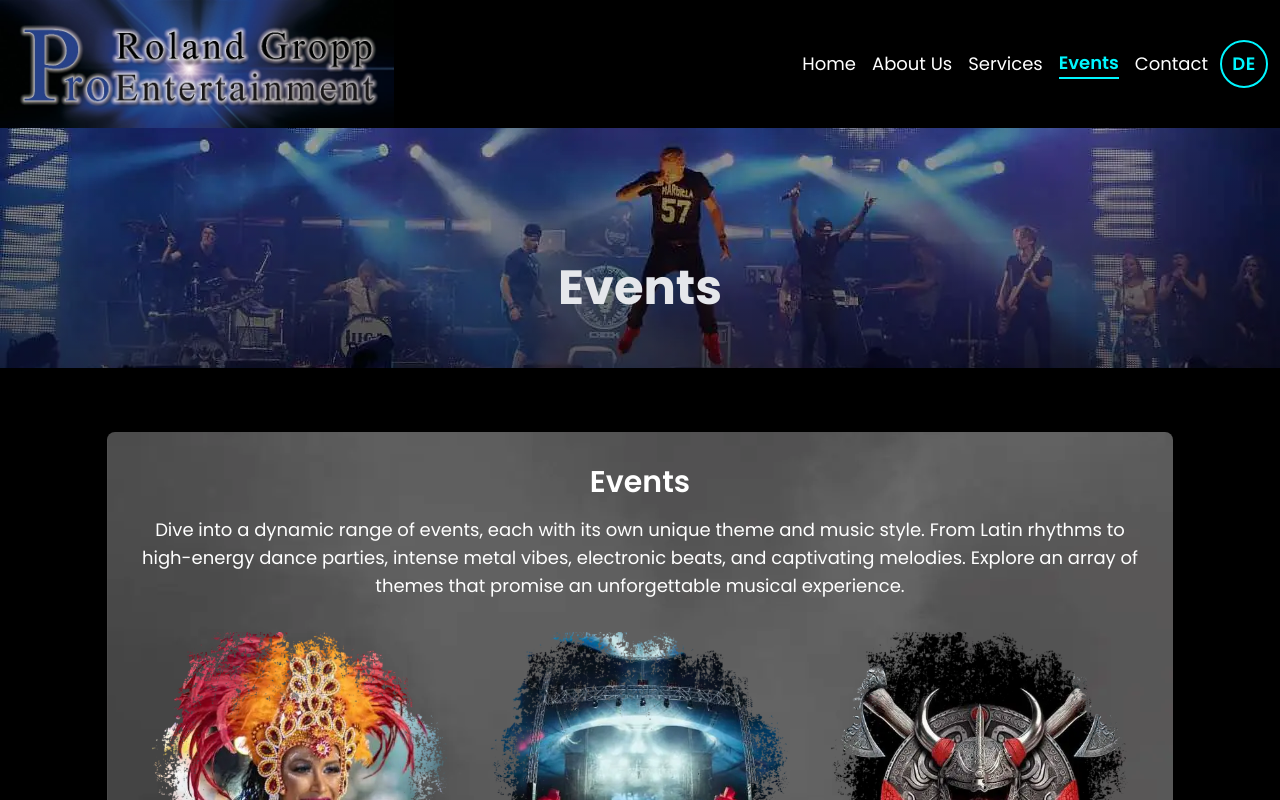
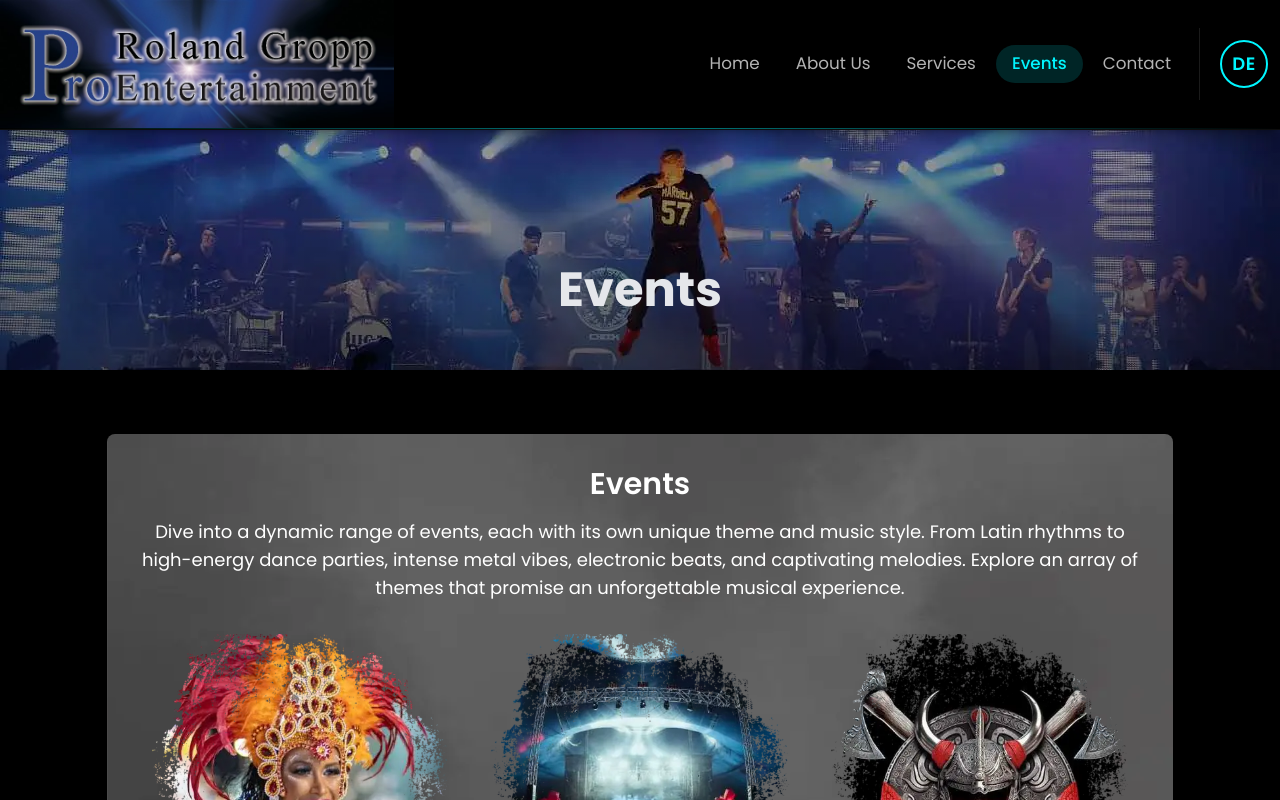
Before and after one commit to waqas550/creativefactor, a Next.js app: page /en/events in a window 1280 px wide. Shown: the top 800 px of the page. Built offline with nearby package versions, Linux system fonts and the light colour scheme.

Commit message:
Navbar: glass backdrop, pill links with teal active state, accent line, divider before language badge

```diff
--- a/app/globals.css
+++ b/app/globals.css
@@ -600,11 +600,7 @@ body {
   font-size: 1.33rem;
 }
 
-.active-link {
-  color: #00f6ff;
-  font-weight: 600;
-  border-bottom: 2px solid #00f6ff;
-}
+
 
 .nav-links .icon-link:hover {
   transform: scale(1.1);
--- a/components/layout/Navbar.tsx
+++ b/components/layout/Navbar.tsx
@@ -44,15 +44,7 @@ const Navbar = ({ currentLocale }: NavbarProps) => {
   };
 
   return (
-    <nav
-      className="p-0 sticky top-0 z-40"
-      style={{
-        backgroundImage: `linear-gradient(rgba(0, 0, 0, 1), rgba(0, 0, 0, 1))`,
-        backgroundSize: 'contain, cover',
-        backgroundRepeat: 'no-repeat',
-        backgroundPosition: 'center',
-      }}
-    >
+    <nav className="sticky top-0 z-40 bg-black/90 backdrop-blur-md border-b border-white/5 shadow-lg shadow-black/30">
       <div className="flex items-center">
         <div className="flex items-center logo-container">
           <Link href={`/${currentLocale}`}>
@@ -73,13 +65,15 @@ const Navbar = ({ currentLocale }: NavbarProps) => {
         </div>
 
         {/* Desktop navigation - pinned to the right, before the language selector */}
-        <div className="hidden md:flex items-center gap-4 xl:gap-7 text-lg xl:text-2xl ml-auto">
+        <div className="hidden md:flex items-center gap-1 text-[1.05rem] ml-auto">
           {navLinks.map((link) => (
             <Link
               key={link.id}
               href={`/${currentLocale}${link.id ? `/${link.id}` : ''}`}
-              className={`hover:text-secondary transition-colors ${
-                isActive(link.id) ? 'active-link' : 'text-white'
+              className={`px-4 py-1.5 rounded-full transition-colors focus:outline-none focus-visible:ring-2 focus-visible:ring-secondary/60 ${
+                isActive(link.id)
+                  ? 'bg-secondary/15 text-secondary font-medium'
+                  : 'text-dimWhite hover:text-white hover:bg-white/5'
               }`}
             >
               {t(`navbar.${link.title}`)}
@@ -88,10 +82,13 @@ const Navbar = ({ currentLocale }: NavbarProps) => {
         </div>
 
         {/* Social media icons and language selector */}
-        <div className="flex items-center space-x-4 hidden md:flex p-3">
+        <div className="hidden md:flex items-center p-3 ml-3 pl-5 border-l border-white/10">
           <LanguageSelector currentLocale={currentLocale} />
         </div>
       </div>
+
+      {/* Teal accent line along the bottom edge */}
+      <div className="h-px w-full bg-gradient-to-r from-transparent via-secondary/50 to-transparent" />
 
       {/* Mobile menu */}
       {menuOpen && (
```
